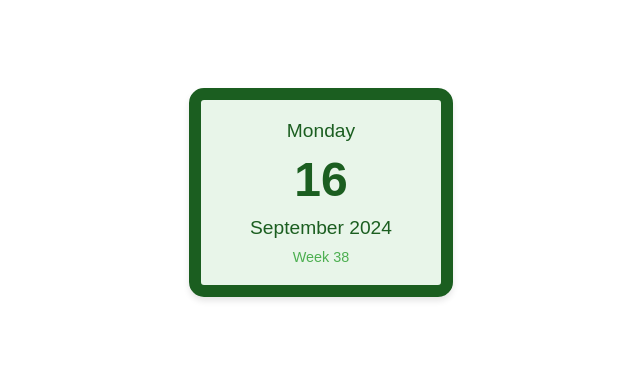
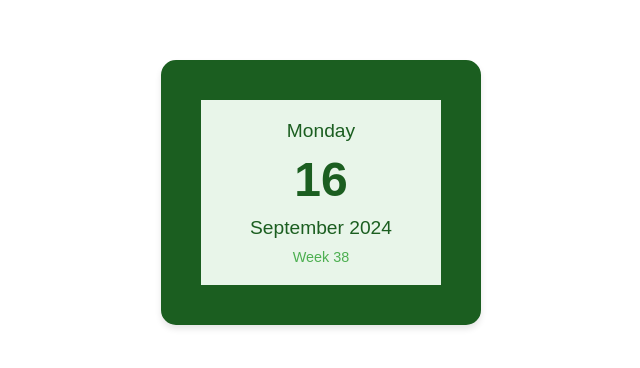
Before and after one commit to DominikaDomka/daily-widget, a plain HTML site: page daily-widget.html in a window 1280 px wide. Shown: the part 208-576 px from the top of the page, without its empty margins (319-959 px from the left). Drawn offline with Linux system fonts and the light colour scheme.

Commit message:
Update daily-widget.html

```diff
--- a/daily-widget.html
+++ b/daily-widget.html
@@ -22,7 +22,7 @@
             text-align: center;
             box-shadow: 0 4px 6px rgba(0, 0, 0, 0.1);
             width: 200px;
-            border: 12px solid #1b5e20;
+            border: 40px solid #1b5e20;
         }
         .day {
             font-size: 1.2em;
```
